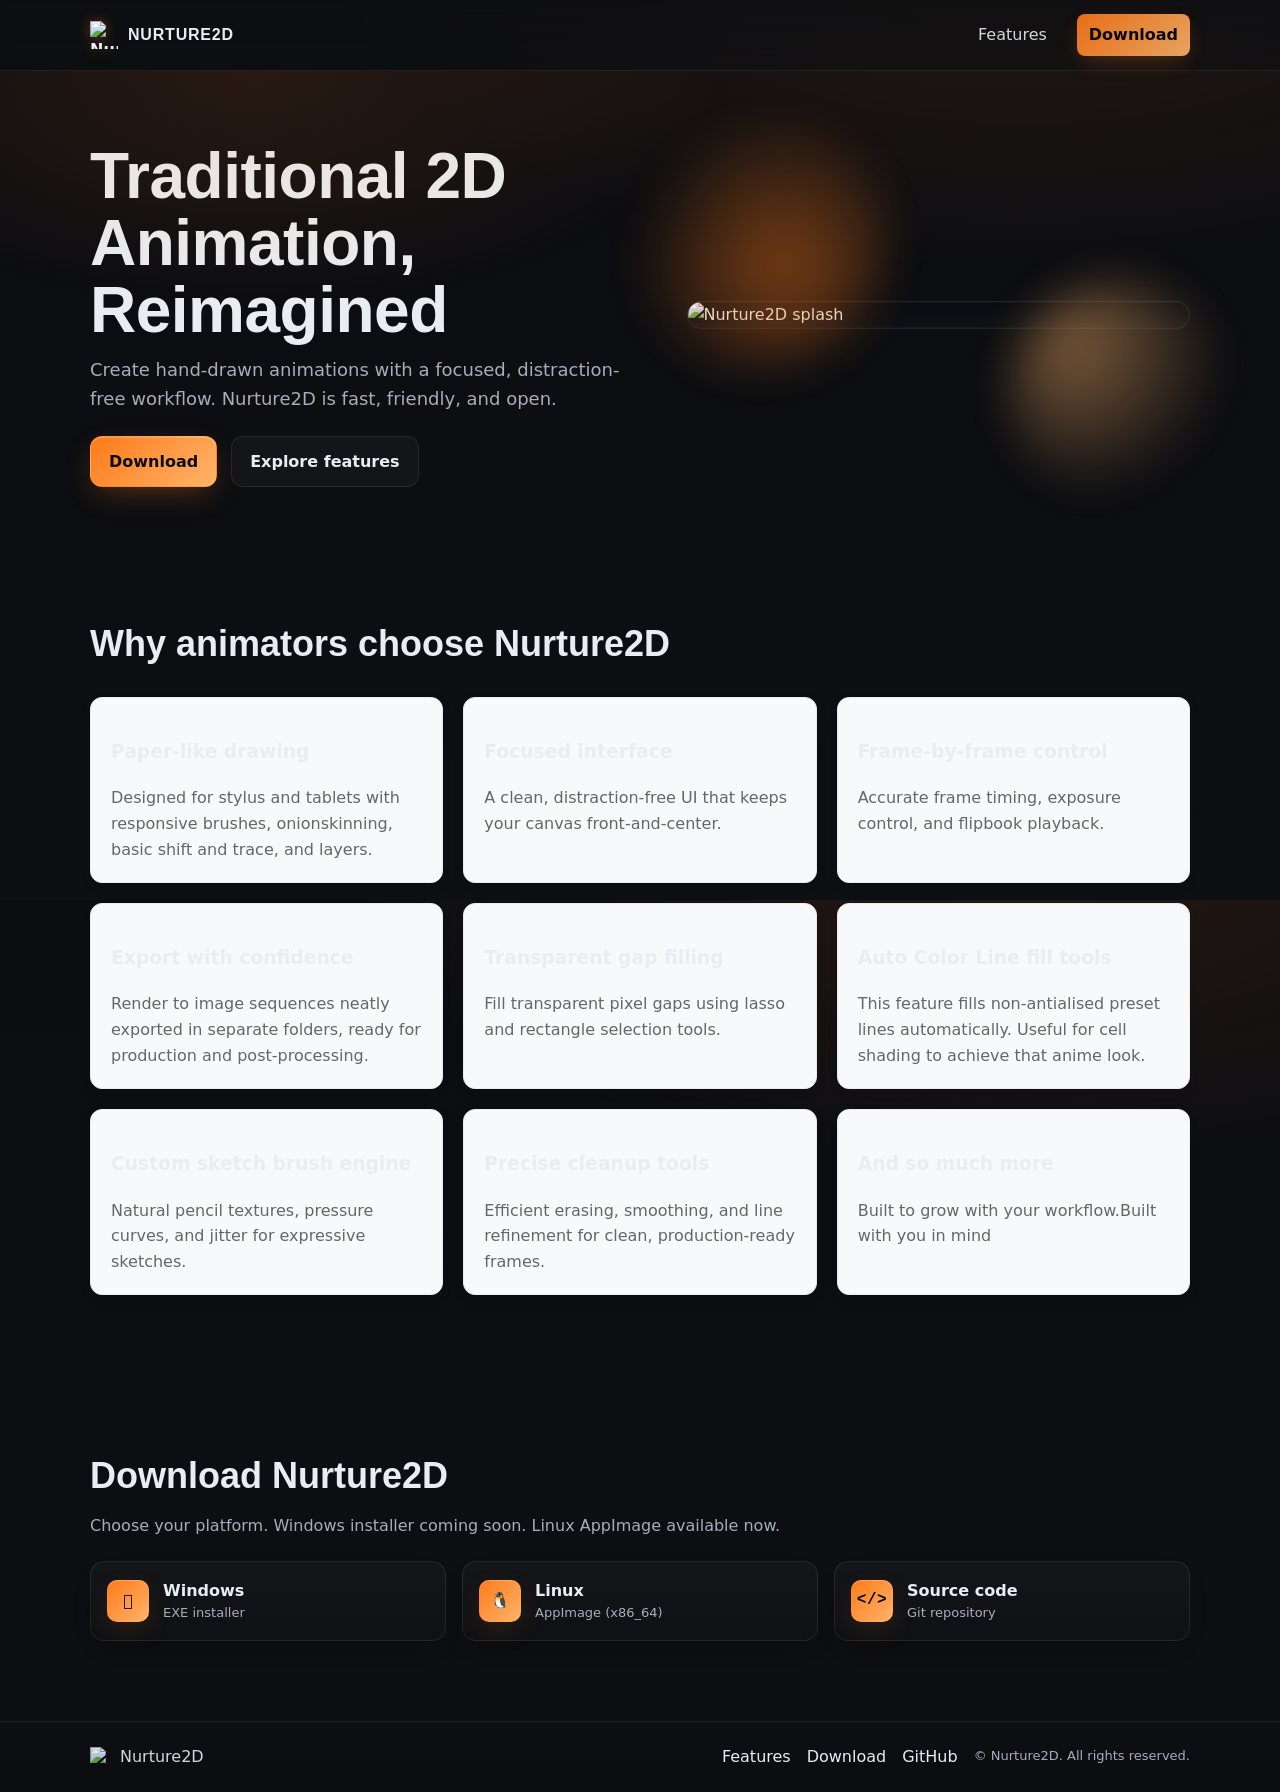
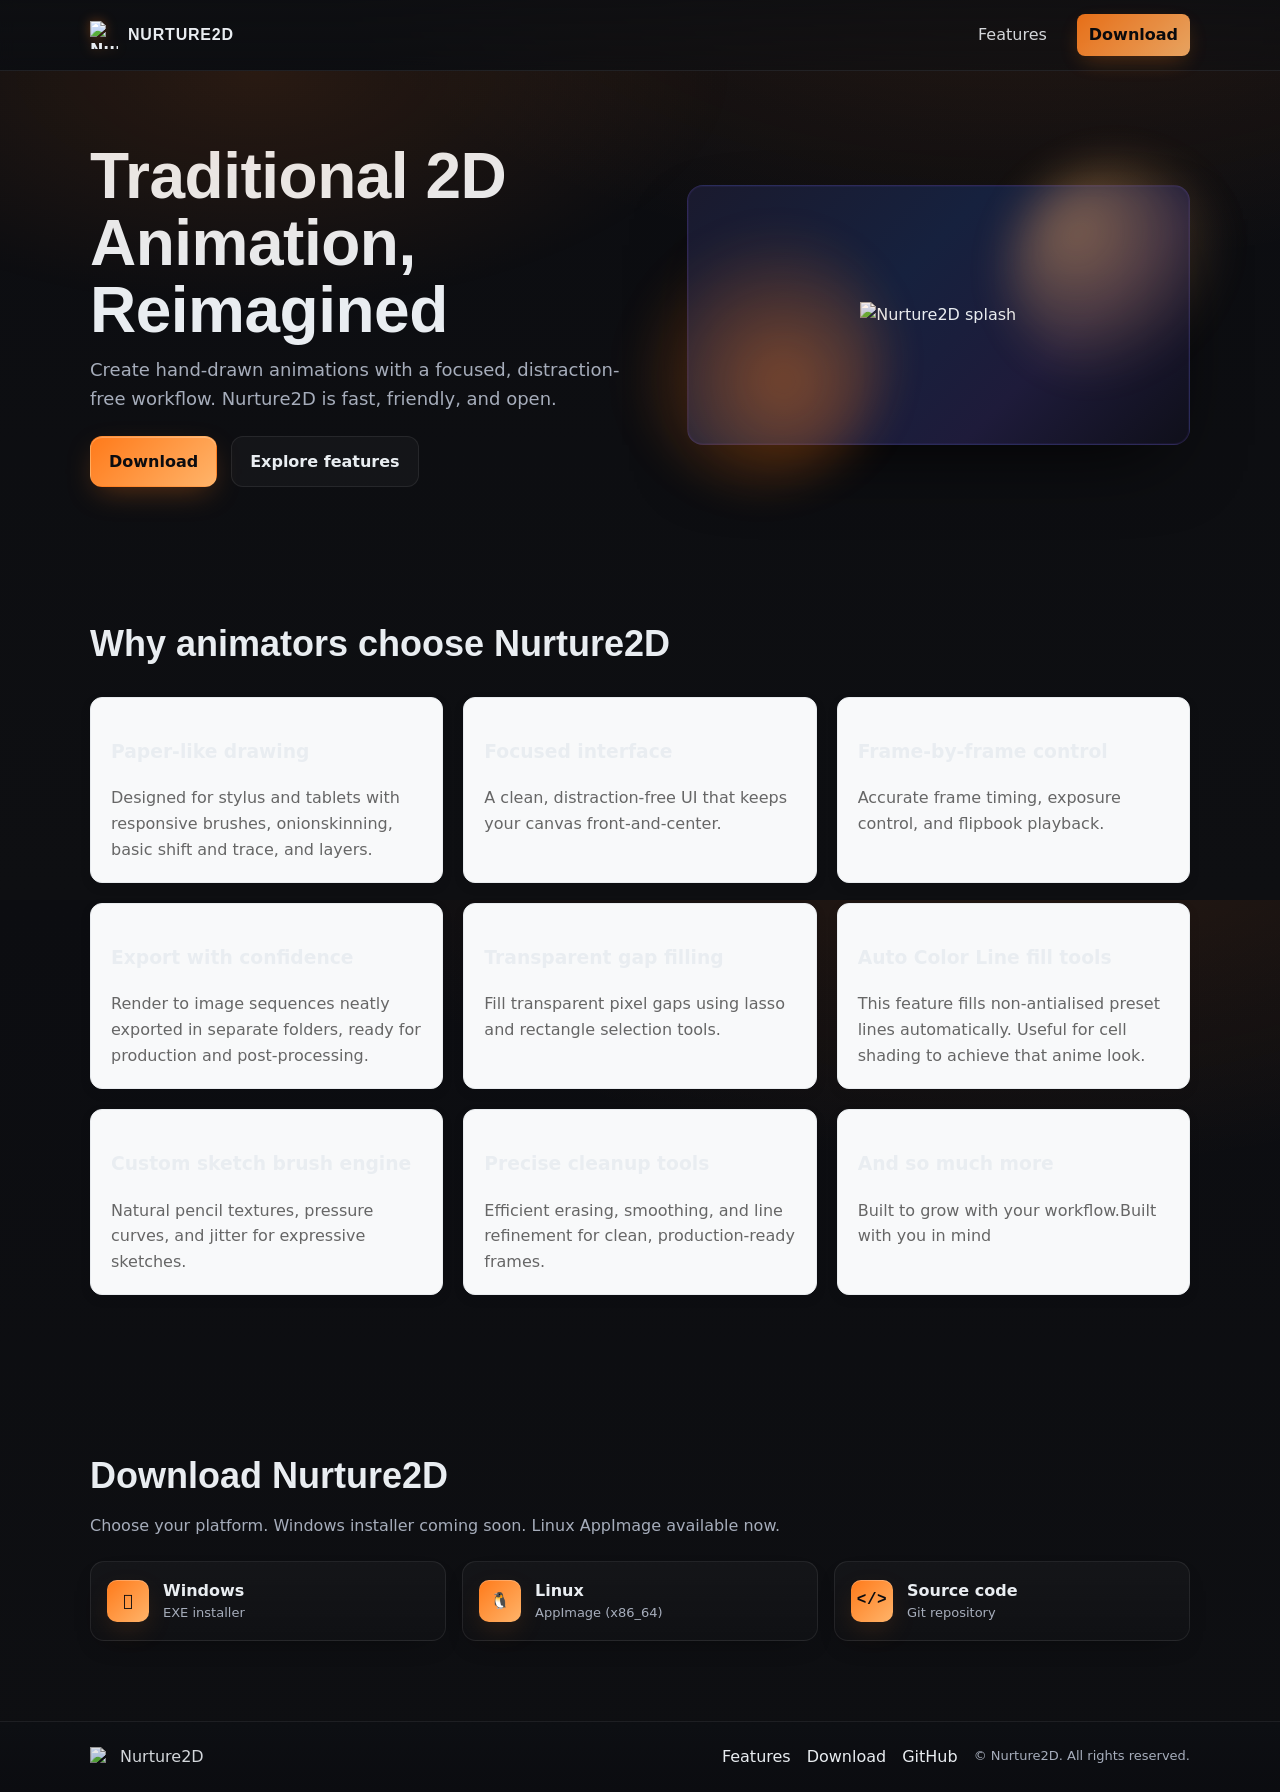

Replace splash with NameLogo, add misty animated background

--- a/styles.css
+++ b/styles.css
@@ -57,8 +57,64 @@ a { color: var(--text); text-decoration: none; }
 .btn-ghost:hover { background: rgba(255,255,255,0.06); }
 
 .hero-visual { position: relative; }
-.splash-frame { position: relative; border-radius: 16px; overflow: hidden; border: 1px solid var(--outline); background: linear-gradient(180deg, #0b0c10, #0f1116); box-shadow: 0 30px 80px -30px rgba(0,0,0,0.8), 0 0 0 1px rgba(255,255,255,0.02) inset; }
-.splash-frame img { width: 100%; display: block; animation: floatY 12s ease-in-out infinite; }
+.splash-frame {
+	position: relative;
+	border-radius: 16px;
+	overflow: hidden;
+	border: 1px solid rgba(100, 80, 180, 0.25);
+	background: linear-gradient(135deg, #1a1a2e 0%, #16213e 40%, #1e1b3a 70%, #0f0f1a 100%);
+	box-shadow: 0 30px 80px -30px rgba(0,0,0,0.9), 0 0 0 1px rgba(120,80,220,0.08) inset;
+	display: flex;
+	align-items: center;
+	justify-content: center;
+	min-height: 260px;
+	padding: 40px 32px;
+}
+
+/* Mist layers */
+.splash-mist { position: absolute; inset: 0; pointer-events: none; }
+.mist-layer {
+	position: absolute;
+	border-radius: 50%;
+	filter: blur(48px);
+	opacity: 0;
+	animation: mistPulse 10s ease-in-out infinite;
+}
+.mist-a {
+	width: 70%; height: 70%;
+	top: -20%; left: -10%;
+	background: radial-gradient(ellipse, rgba(72, 52, 160, 0.55), transparent 70%);
+	animation-delay: 0s;
+}
+.mist-b {
+	width: 80%; height: 60%;
+	bottom: -20%; right: -15%;
+	background: radial-gradient(ellipse, rgba(40, 60, 140, 0.5), transparent 70%);
+	animation-delay: 3.5s;
+}
+.mist-c {
+	width: 55%; height: 55%;
+	top: 20%; left: 25%;
+	background: radial-gradient(ellipse, rgba(90, 70, 180, 0.35), transparent 70%);
+	animation-delay: 7s;
+}
+
+.splash-logo {
+	position: relative;
+	z-index: 1;
+	width: 80%;
+	max-width: 340px;
+	display: block;
+	animation: floatY 12s ease-in-out infinite;
+	filter: drop-shadow(0 0 24px rgba(110, 80, 220, 0.5));
+}
+
+@keyframes mistPulse {
+	0%   { opacity: 0;    transform: scale(0.92) translate(0, 0); }
+	30%  { opacity: 1;    transform: scale(1.05) translate(4px, -6px); }
+	60%  { opacity: 0.7;  transform: scale(1.0)  translate(-4px, 4px); }
+	100% { opacity: 0;    transform: scale(0.92) translate(0, 0); }
+}
 
 .orb { position: absolute; border-radius: 999px; filter: blur(22px); opacity: 0.45; }
 .orb-a { width: 220px; height: 220px; background: radial-gradient(circle at 30% 30%, var(--brand-2), transparent 70%); right: -40px; top: -20px; animation: drift 18s ease-in-out infinite; }
